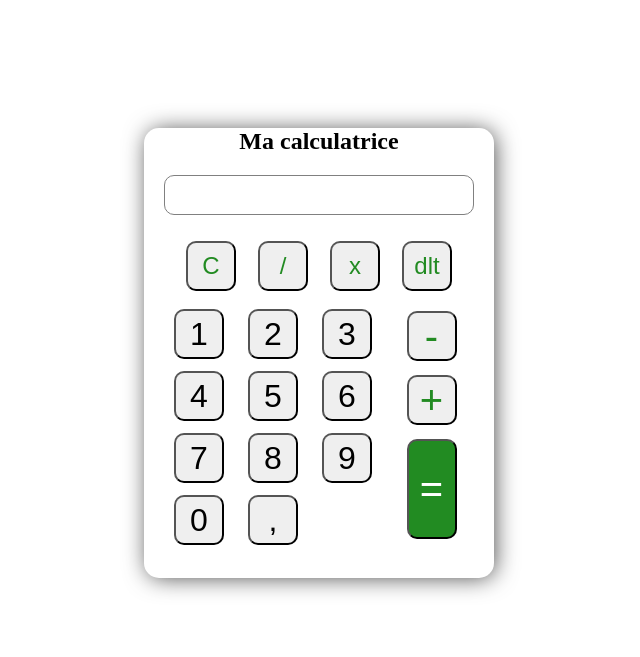
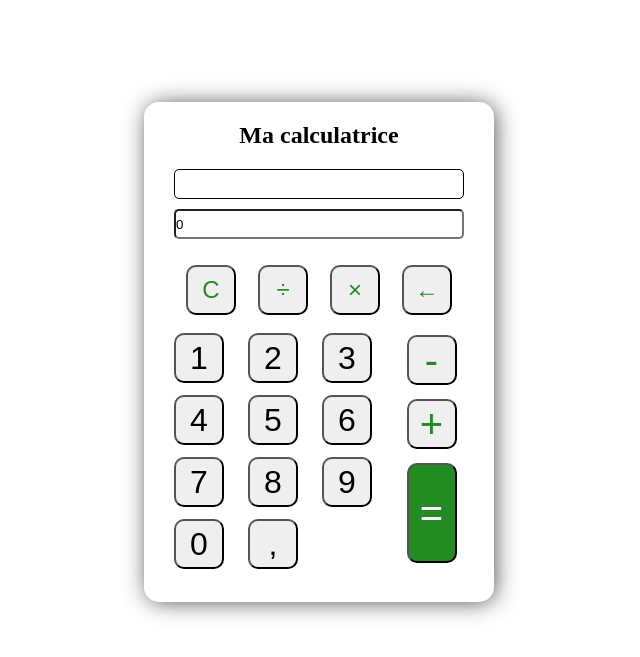
Before and after one commit to MinsingaK/calculator, a PHP site: page / in a window 1280 px wide. Shown: the top 657 px of the page, without its empty margins (321-961 px from the left). Run offline with PHP 8.4, Linux system fonts and the light colour scheme.

Commit message:
first commit

```diff
--- a/index.php
+++ b/index.php
@@ -1,3 +1,70 @@
+<?php
+
+    $current_value = 0;
+    $input = [];
+
+    function affichevaleur($values){
+        $a = "";
+        foreach($values as $value){
+            $a .= $value;
+        }
+        return $a;
+    }
+
+    function calcul($entreuser){
+        $tab = [];
+        $char = "";
+        foreach($entreuser as $num){
+            if(is_numeric($num) || $num = "."){
+                $char .=$num;
+            }elseif(!is_numeric($num)){
+                if(!empty($char)){
+                    $tab[] = $char;
+                    $char = "";
+                }
+                $tab[] = $num;
+            }
+        }
+        if(!empty($char)){
+            $tab[] = $char;
+        }
+
+        $nombre_courant = 0;
+        $action = null;
+        for($i = 0; $i<count($tab); $i++){
+            if(is_numeric($tab[$i])){
+                if($action){
+                    if($action == "+"){
+                        $nombre_courant = $nombre_courant + $tab[$i];
+                    }
+                    $action = null;
+                }else{
+                    if($nombre_courant == 0){
+                        $nombre_courant = $tab[$i];
+                    }
+                }
+            }else{
+                $action = $tab[$i];
+            }
+        }
+        return $nombre_courant;
+    }
+
+    if($_SERVER['REQUEST_METHOD'] == "POST"){
+        if(isset($_POST['input'])){
+            $input = json_decode($_POST['input']);
+        }
+        if(isset($_POST)){
+            foreach($_POST as $key => $value){
+                if($key == 'egal'){
+                    $current_value = calcul($input);
+                }elseif($key != 'input'){
+                    $input[] = $value;
+                }
+            }
+        }
+    }
+?>
 <!DOCTYPE html>
 <html lang="en">
 <head>
@@ -12,37 +79,41 @@
 <body>
     <section class="content_box">
         <h2>Ma calculatrice</h2>
-        <div class="affichage">
-
+        <form method="POST">
+            <div class="zone_calcul">
+                <input type="hidden" name="input" value='<?php echo json_encode($input); ?>'>
+                <p><?php echo affichevaleur($input); ?></p>
+                <input type="text" value="<?php echo $current_value; ?>">
             </div>
             <div class="content">
                 <div class="content_header">
-                <button class="number">C</button>
-                <button class="number">/</button>
-                <button class="number">x</button>
-                <button class="number">dlt</button>
+                    <button name="clear" class="number">C</button>
+                    <button name="division" value="/" class="number">&#247;</button>
+                    <button name="mult" class="number" value="x">	&#215;</button>
+                    <button name="delete" class="number" value="dlt">&#8592;</button>
                 </div>
                 <div class="card">
                     <div class="content_number">
-                    <button class="number">1</button>
-                    <button class="number">2</button>
-                    <button class="number">3</button>
-                    <button class="number">4</button>
-                    <button class="number">5</button>
-                    <button class="number">6</button>
-                    <button class="number">7</button>
-                    <button class="number">8</button>
-                    <button class="number">9</button>
-                    <button class="number">0</button>
-                    <button class="number">,</button>
+                        <button name="1" class="number" value="1">&#49;</button>
+                        <button name="2" class="number" value="2">&#50;</button>
+                        <button name="3" class="number" value="3">&#51;</button>
+                        <button name="4" class="number" value="4">&#52;</button>
+                        <button name="5" class="number" value="5">&#53;</button>
+                        <button name="6" class="number" value="6">&#54;</button>
+                        <button name="7" class="number" value="7">&#55;</button>
+                        <button name="8" class="number" value="8">&#56;</button>
+                        <button name="9" class="number" value="9">&#57;</button>
+                        <button name="0" class="number" value="0">&#48;</button>
+                        <button name="comma" class="number" value=",">&#44;</button>
                     </div>
                     <div class="content_aside">
-                    <button class="number" id="moins">-</button>
-                    <button class="number" id="plus">+</button>
-                    <button class="number" id="egal">=</button>
+                        <button name="moins" class="number" id="moins" value="-">&#45;</button>
+                        <button name="plus" class="number" id="plus" value="+">&#43;</button>
+                        <button name="egal" class="number" id="egal" value="=">&#61;</button>
                     </div>
                 </div>
             </div>
+        </form>
     </section>
 </body>
 </html>
--- a/style.css
+++ b/style.css
@@ -5,7 +5,7 @@
 }
 
 h2{
-    margin-top: 10px;
+    padding-top: 20px;
     text-align: center;
 }
 
@@ -13,19 +13,38 @@ h2{
     border-radius: 15px;
     background: white;
     width: 350px;
-    height: 450px;
+    height: 500px;
     margin: 0 auto;
-    margin-top: 10%;
+    margin-top: 8%;
     box-shadow: 2px 1px 23px -2px rgba(0,0,0,0.75);
     -webkit-box-shadow: 2px 1px 23px -2px rgba(0,0,0,0.75);
     -moz-box-shadow: 2px 1px 23px -2px rgba(0,0,0,0.75);
     }
 
+.content_box .zone_calcul{
+    margin: 20px 30px;
+}
+
+.content_box .zone_calcul p{
+    border: 1px solid black;
+    margin-bottom: 10px;
+    height: 30px;
+    border-radius: 5px;
+}
+
+.content_box .zone_calcul input{
+    width: 290px;
+    outline: none;
+    height: 30px;
+    border-radius: 5px;
+}
+
 .content_box .affichage{
-    border-radius: 10px;
+    border-radius: 5px;
     border: 1px solid gray;
-    margin: 20px 20px 20px;
-    height: 40px;
+    margin: 20px 30px;
+    height: 30px;
+    width: 290px;
 }
 
 .content_box .content{
```
Lines whose indentation alone changed are shown as unchanged.
